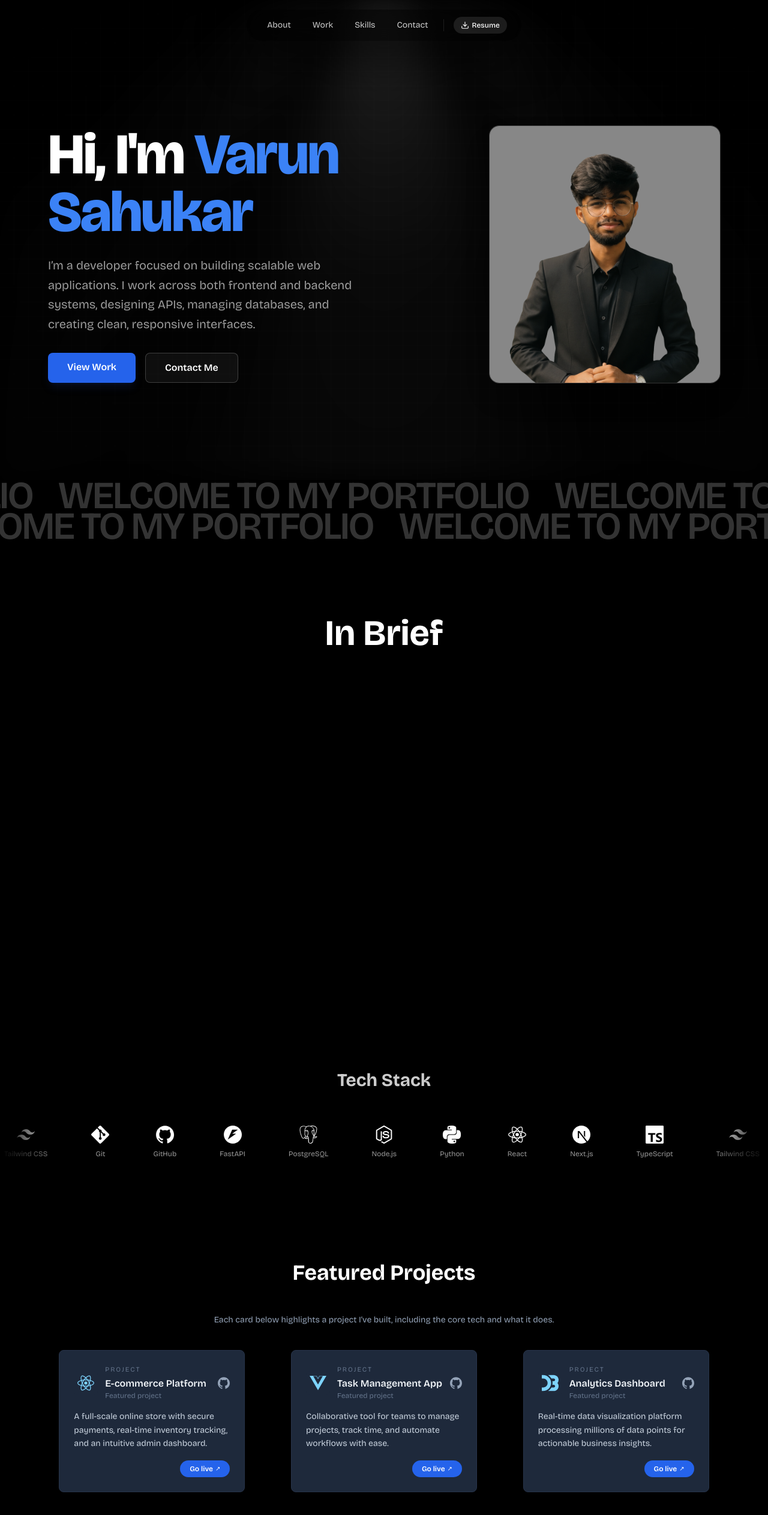
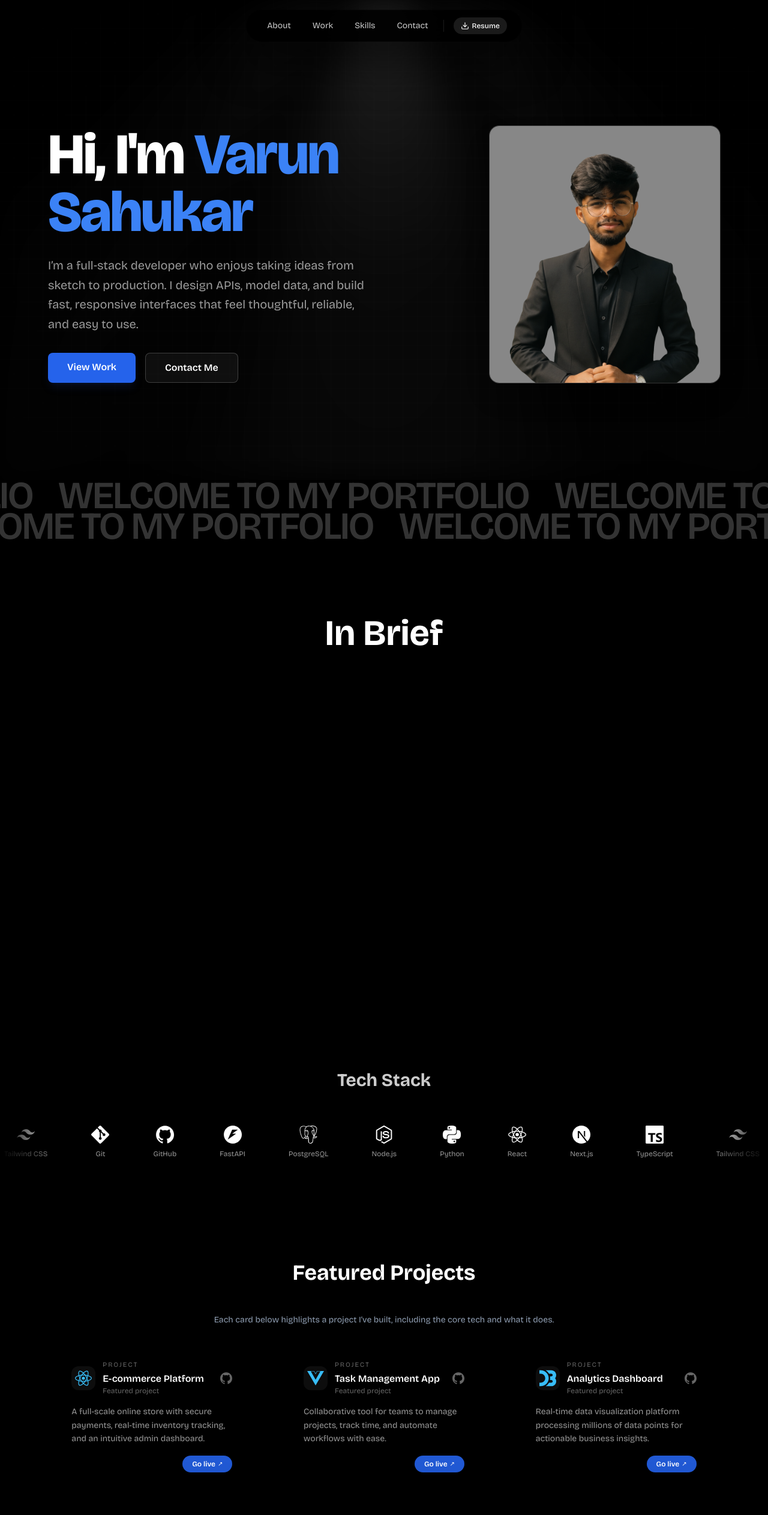
Before and after one commit to varunsahukar/portfoilo, a React (Vite) app: page / in a window 1280 px wide. Shown: the top 2525 px of the page at 60% size. Built offline with nearby package versions, Linux system fonts and the light colour scheme.

Commit message:
Site: dark glass theme and updated hero copy

```diff
--- a/src/components/layout/Navbar.jsx
+++ b/src/components/layout/Navbar.jsx
@@ -18,7 +18,8 @@ export default function Navbar() {
       <nav className="fixed top-4 left-0 right-0 z-50 w-full">
         <div className="relative w-full">
           <div className="hidden md:flex items-center justify-center">
-            <div className="inline-flex items-center gap-4 px-6 py-2.5 rounded-full bg-black/60 backdrop-blur-xl shadow-[0_20px_80px_rgba(0,0,0,0.85)]">
+            <div className="inline-flex p-[1px] rounded-full bg-black/60 backdrop-blur-xl shadow-[0_20px_80px_rgba(0,0,0,0.85)]">
+              <div className="inline-flex items-center gap-4 px-6 py-2.5 rounded-full bg-black/80">
                 {[...left, ...right].map((link) => (
                   <a
                     key={link.name}
@@ -52,6 +53,7 @@ export default function Navbar() {
                 </a>
               </div>
             </div>
+          </div>
 
           <div className="flex md:hidden items-center justify-end px-4 py-3">
             <button
@@ -81,8 +83,9 @@ export default function Navbar() {
             initial={{ opacity: 0, y: -8 }}
             animate={{ opacity: 1, y: 0 }}
             exit={{ opacity: 0, y: -8 }}
-            className="md:hidden fixed top-14 left-0 right-0 z-40 mx-auto w-[92vw] rounded-2xl bg-black/60 backdrop-blur-xl p-3"
+            className="md:hidden fixed top-14 left-0 right-0 z-40 mx-auto w-[92vw] p-[1px] rounded-2xl bg-black/60 backdrop-blur-xl"
           >
+            <div className="rounded-2xl bg-black/80 p-3">
               <div className="grid gap-1">
                 {navLinks.concat([{ name: 'Resume', href: '#contact' }]).map((link) => (
                   <a
@@ -95,6 +98,7 @@ export default function Navbar() {
                   </a>
                 ))}
               </div>
+            </div>
           </motion.div>
         )}
       </AnimatePresence>
--- a/src/pages/Contact.jsx
+++ b/src/pages/Contact.jsx
@@ -12,13 +12,14 @@ export default function Contact() {
         Say Hello
       </a>
 
-      <div className="absolute bottom-6 left-4 flex justify-start">
-        <div className="card flex items-center gap-4 rounded-2xl border border-white/10 bg-white/5 px-6 py-4 backdrop-blur-md shadow-xl">
+      <div className="absolute bottom-4 left-4 flex justify-start">
+        <div className="inline-flex p-[1px] rounded-2xl bg-black/60 backdrop-blur-xl shadow-[0_20px_80px_rgba(0,0,0,0.85)]">
+          <div className="flex items-center gap-4 rounded-2xl bg-black/80 px-5 py-4">
           <a
             href="https://www.instagram.com/varun_sahukar19?igsh=MW1uZWR6dDd2cWM5Mg%3D%3D&utm_source=qr"
             target="_blank"
             rel="noopener noreferrer"
-            className="social-link1 p-2 rounded-full bg-white/10 hover:bg-pink-500/80 hover:scale-110 transition transform"
+            className="social-link1 p-2 rounded-full bg-white/5 hover:bg-white/15 hover:scale-110 transition transform"
           >
             <svg
               xmlns="http://www.w3.org/2000/svg"
@@ -36,7 +37,7 @@ export default function Contact() {
             href="mailto:varunsahukar9798@gmail.com"
             target="_blank"
             rel="noopener noreferrer"
-            className="social-link3 p-2 rounded-full bg-white/10 hover:scale-110 transition transform text-white"
+            className="social-link3 p-2 rounded-full bg-white/5 hover:bg-white/15 hover:scale-110 transition transform text-white"
           >
             <svg
               xmlns="http://www.w3.org/2000/svg"
@@ -55,7 +56,7 @@ export default function Contact() {
             href="https://github.com/varunsahukar"
             target="_blank"
             rel="noopener noreferrer"
-            className="social-link2 p-2 rounded-full bg-white/10 hover:bg-white/20 hover:scale-110 transition transform"
+            className="social-link2 p-2 rounded-full bg-white/5 hover:bg-white/15 hover:scale-110 transition transform"
           >
             <svg
               viewBox="0 0 496 512"
@@ -71,7 +72,7 @@ export default function Contact() {
             href="https://www.linkedin.com/in/varunsahukar9798/"
             target="_blank"
             rel="noopener noreferrer"
-            className="social-link4 p-2 rounded-full bg-white/10 hover:bg-slate-500/80 hover:scale-110 transition transform"
+            className="social-link4 p-2 rounded-full bg-white/5 hover:bg-white/15 hover:scale-110 transition transform"
           >
             <svg
               fill="#ffffff"
@@ -84,6 +85,7 @@ export default function Contact() {
           </a>
 
         </div>
+        </div>
       </div>
     </section>
   )
--- a/src/pages/Home.jsx
+++ b/src/pages/Home.jsx
@@ -9,8 +9,7 @@ export default function Home() {
             Hi, I'm <span className="text-blue-500">Varun Sahukar</span>
           </h1>
           <p className="text-xl text-white/60 max-w-2xl leading-relaxed mb-8">
-            I’m a developer focused on building scalable web applications. I work across both frontend and backend systems, designing APIs, managing databases, and creating clean, responsive interfaces.
-          </p>
+I’m a full‑stack developer who enjoys taking ideas from sketch to production. I design APIs, model data, and build fast, responsive interfaces that feel thoughtful, reliable, and easy to use.          </p>
           <div className="flex gap-4">
             <a href="#projects" className="bg-blue-600 text-white px-8 py-3 rounded-lg font-semibold hover:bg-blue-700 transition shadow-lg shadow-blue-900/20">View Work</a>
             <a href="#contact" className="border border-white/20 text-white px-8 py-3 rounded-lg font-semibold hover:border-blue-500 hover:text-blue-500 transition bg-white/5">Contact Me</a>
--- a/src/pages/Projects.jsx
+++ b/src/pages/Projects.jsx
@@ -49,29 +49,30 @@ export default function Projects() {
           const Icon = item.icon;
           return (
             <div key={index} className="flex justify-center">
-              <div className="w-[310px] p-6 bg-[#1E293B] border border-[#27344a] rounded-lg flex flex-col">
+              <div className="w-[310px] p-[1px] rounded-2xl bg-black/60 backdrop-blur-xl shadow-[0_20px_80px_rgba(0,0,0,0.85)]">
+                <div className="rounded-2xl bg-black/70 flex flex-col h-full px-5 py-4">
                   <div className="flex items-center justify-between">
                     <div className="flex items-center gap-3">
-                    <div className="w-10 h-10 flex items-center justify-center rounded-md bg-slate-800">
-                      {Icon && <Icon className="w-7 h-7 text-sky-300" />}
+                      <div className="w-10 h-10 flex items-center justify-center rounded-xl bg-white/5">
+                        {Icon && <Icon className="w-7 h-7 text-sky-400" />}
                       </div>
                       <div className="flex flex-col">
-                      <span className="text-[11px] tracking-[0.18em] uppercase text-slate-500 mb-0.5">
+                        <span className="text-[11px] tracking-[0.18em] uppercase text-white/40 mb-0.5">
                           Project
                         </span>
-                      <p className="text-slate-100 font-semibold text-base">
+                        <p className="text-white font-semibold text-base">
                           {item.title}
                         </p>
-                      <p className="text-slate-500 text-xs">
+                        <p className="text-white/40 text-xs">
                           Featured project
                         </p>
                       </div>
                     </div>
-                  <button className="w-5 text-slate-400 hover:text-sky-400 duration-200">
+                    <button className="w-5 text-white/40 hover:text-white duration-200">
                       <SiGithub className="w-5 h-5" />
                     </button>
                   </div>
-                <p className="text-slate-300 text-sm leading-relaxed mt-4 flex-1">
+                  <p className="text-white/60 text-sm leading-relaxed mt-4 flex-1">
                     {item.description}
                   </p>
                   <div className="mt-4 flex justify-end">
@@ -79,11 +80,12 @@ export default function Projects() {
                       href={item.liveUrl || "#"}
                       target="_blank"
                       rel="noopener noreferrer"
-                    className="inline-flex items-center gap-1 rounded-full bg-blue-600 hover:bg-blue-500 text-xs font-semibold text-white px-4 py-1.5 transition-colors"
+                      className="inline-flex items-center gap-1 rounded-full bg-blue-600/90 hover:bg-blue-500 text-xs font-semibold text-white px-4 py-1.5 transition-colors"
                     >
                       <span>Go live</span>
                       <span className="text-[10px]">↗</span>
                     </a>
+                  </div>
                 </div>
               </div>
             </div>
```
Lines whose indentation alone changed are shown as unchanged.
